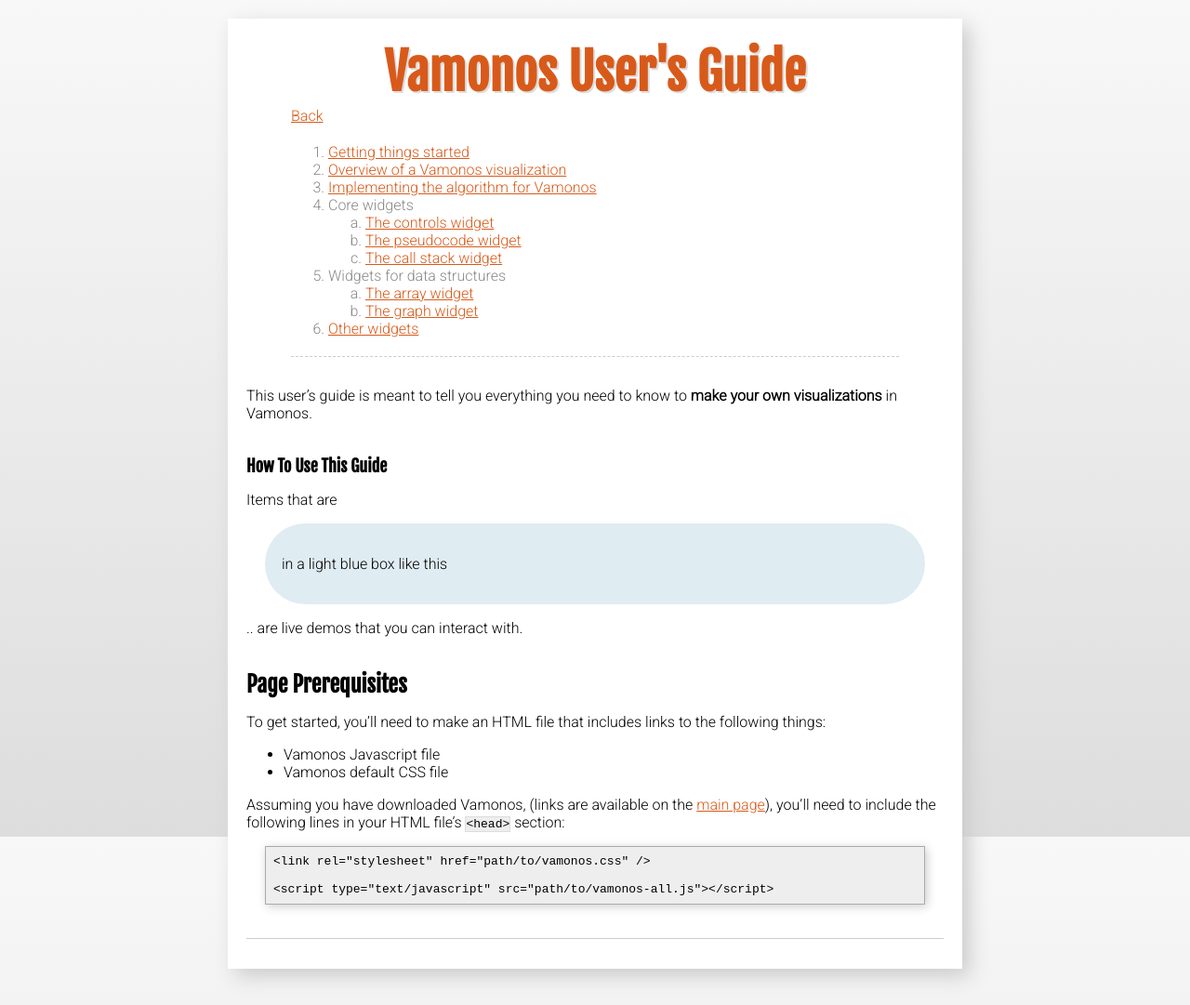
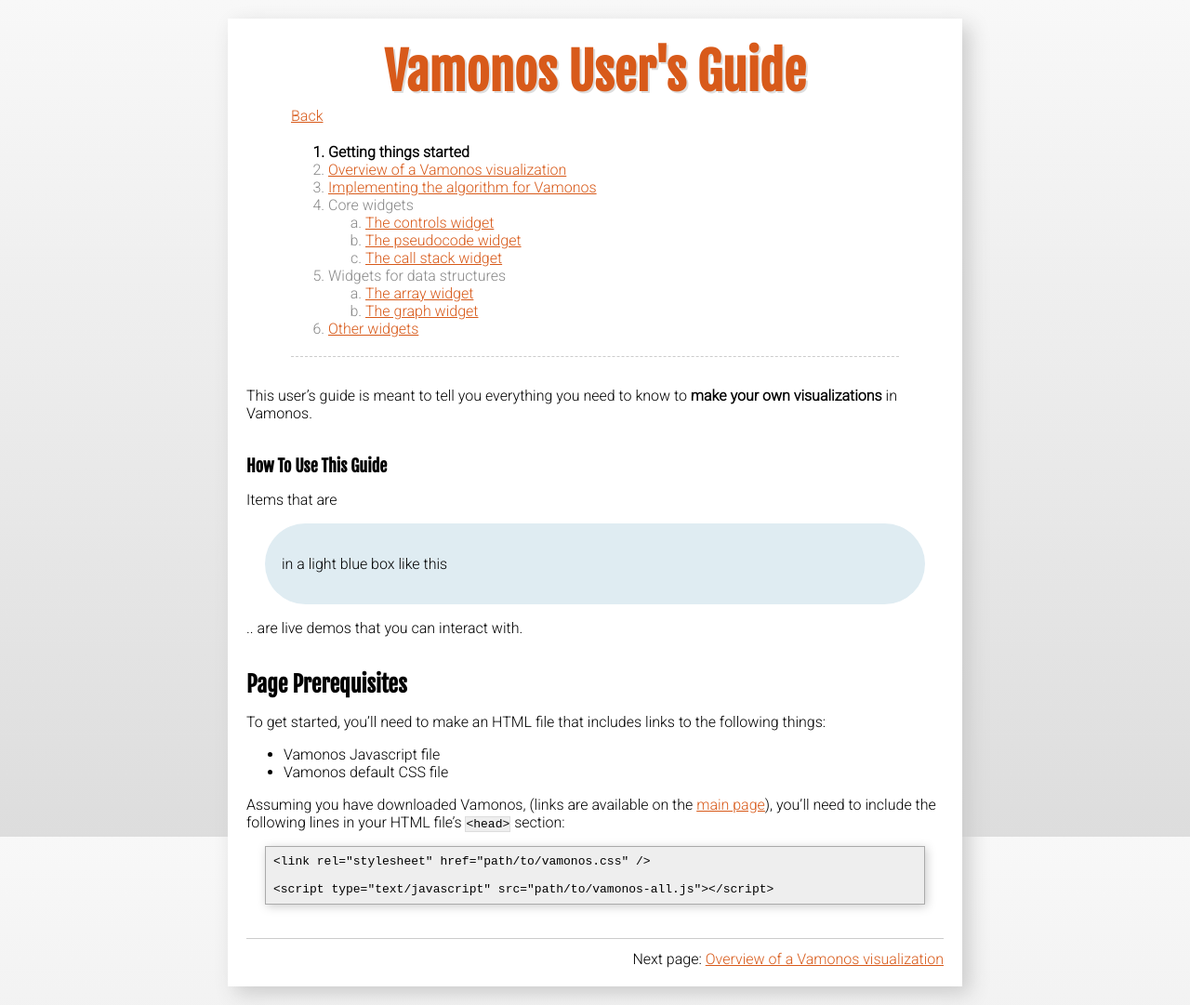
Before and after one commit to rosulek/vamonos, a Jekyll site: the page built from guide/getting-started.md, in a window 1280 px wide. Shown: the whole page at 93% size. Built offline with Jekyll 4.4.1, drawn with Linux system fonts in a browser that asks for light colours; nearby versions of some CDN libraries; library files that are not in the unit come from our copies; some of the changed lines change nothing that is shown.

Commit message:
Fix overlapping index.html problem with userguide

```diff
--- a/_config.yml
+++ b/_config.yml
@@ -2,7 +2,7 @@
 
 userguide:
 - title: "Getting things started"
-  page: index.html
+  page: getting-started.html
 - title: "Overview of a Vamonos visualization"
   page: overview.html
 - title: "Implementing the algorithm for Vamonos"
```
Also changed, not shown: guide/getting-started.md (renamed from guide/index.md).
